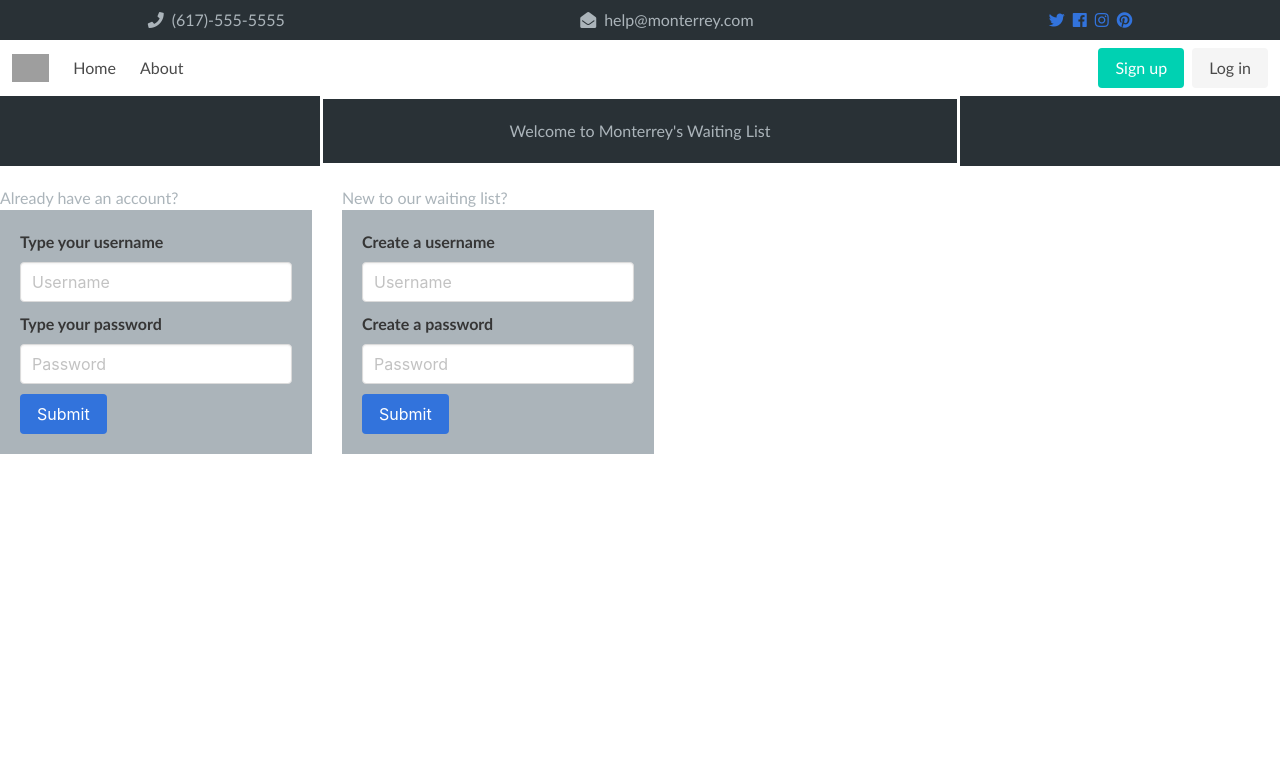
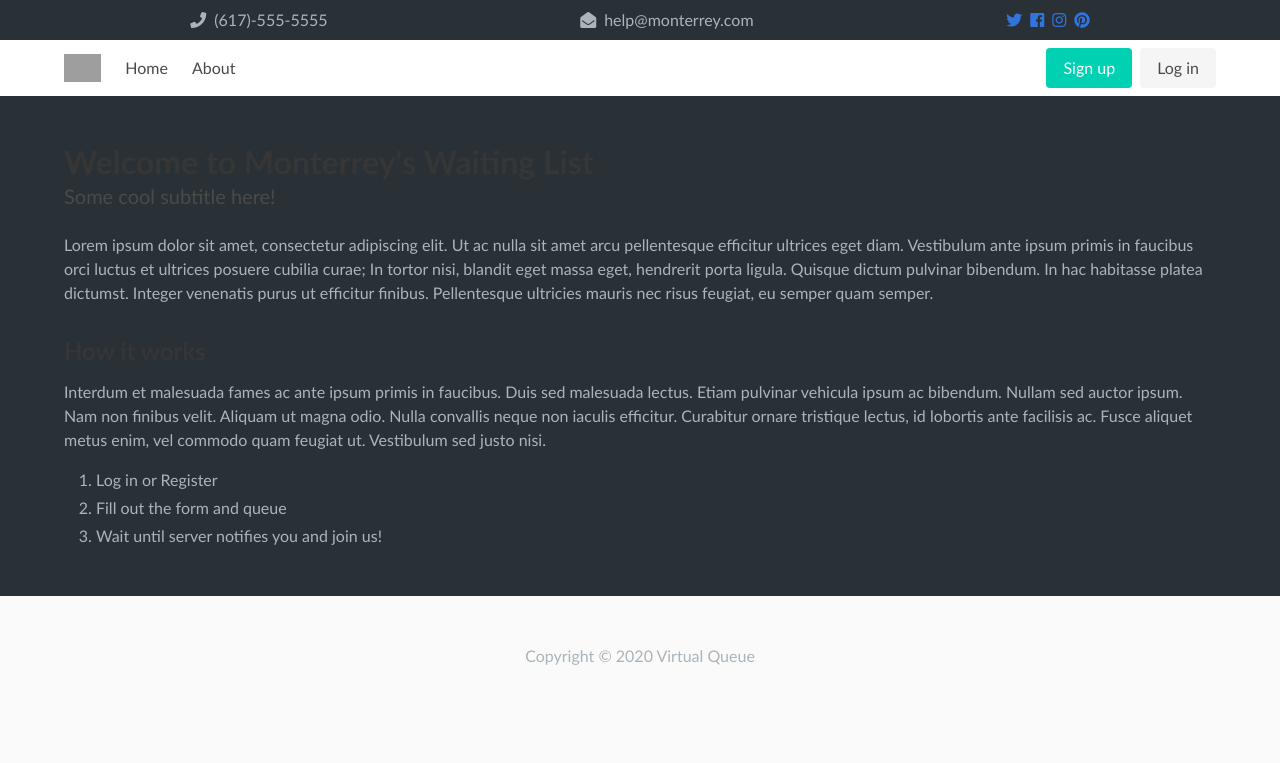
Before and after one commit to hannahgkeel/COMP426Final, a Django app: template templates/pages/index.html in a window 1280 px wide. Shown: the top 763 px of the page. Run offline with Django 3.2, Linux system fonts and the light colour scheme; the template is opened without the code that fills it, so the values that code supplies are empty; grey boxes are pictures that could not be loaded.

Commit message:
Added footer, contained partials, and added dummy text to index/about

```diff
--- a/templates/base.html
+++ b/templates/base.html
@@ -18,9 +18,9 @@
     <!--CSS custom style-->
     <link rel="stylesheet" href="{% static 'css/style.css' %}">
 
-
     <title>Virtual Queue</title>
 </head>
+
 <body>
     <!--load Topbar-->
     {% include 'partials/_topbar.html' %}
@@ -31,8 +31,8 @@
     <!--This is where we output any template that we extend-->
     {% block content %}{% endblock content %}
 
-    <!--load Footer
-    {% include 'partials/_footer.html' %}-->
+    <!--load Footer-->
+    {% include 'partials/_footer.html' %}
 
     <!--JS scripts-->
     <script src="{% static 'js/jquery-3.3.1.min.js' %} "></script>
--- a/templates/pages/index.html
+++ b/templates/pages/index.html
@@ -1,6 +1,41 @@
 {% extends 'base.html' %}
 {% block content %}
-<body>
+
+<section class="section">
+  <div class="container">
+    <h1 class="title">
+      Welcome to Monterrey's Waiting List
+    </h1>
+    <p class="subtitle">
+      Some cool subtitle here!
+    </p>
+
+    <div class="content">
+    <p>Lorem ipsum dolor sit amet, consectetur adipiscing elit.
+    Ut ac nulla sit amet arcu pellentesque efficitur ultrices eget diam. Vestibulum ante
+    ipsum primis in faucibus orci luctus et ultrices posuere cubilia curae; In tortor nisi,
+    blandit eget massa eget, hendrerit porta ligula. Quisque dictum pulvinar bibendum. In
+    hac habitasse platea dictumst. Integer venenatis purus ut efficitur finibus. Pellentesque
+    ultricies mauris nec risus feugiat, eu semper quam semper.</p>
+
+    <h3>
+      How it works
+    </h3>
+    <p>Interdum et malesuada fames ac ante ipsum primis in faucibus. Duis sed malesuada
+    lectus. Etiam pulvinar vehicula ipsum ac bibendum. Nullam sed auctor ipsum. Nam non
+    finibus velit. Aliquam ut magna odio. Nulla convallis neque non iaculis efficitur.
+    Curabitur ornare tristique lectus, id lobortis ante facilisis ac. Fusce aliquet metus
+    enim, vel commodo quam feugiat ut. Vestibulum sed justo nisi.</p>
+    <ol type="1">
+      <li>Log in or Register</li>
+      <li>Fill out the form and queue</li>
+      <li>Wait until server notifies you and join us!</li>
+    </ol>
+    </div>
+  </div>
+</section>
+
+<!--<body>
 <h1 class="center">Welcome to Monterrey's Waiting List</h1>
 <div style="float:left; padding-right:30px;">
 <h2>Already have an account?</h2>
@@ -50,5 +85,5 @@
       </form>
     </div>
 </div>
-</body>
+</body>-->
 {% endblock %}
--- a/templates/partials/_navbar.html
+++ b/templates/partials/_navbar.html
@@ -1,6 +1,7 @@
 {% load static %}
 <!--Navbar-->
-<nav class="navbar bg-primary" role="navigation" aria-label="main navigation">
+<nav class="navbar" role="navigation" aria-label="main navigation">
+  <div class="container">
     <div class="navbar-brand">
       <a class="navbar-item" href="{% url 'index' %}">
         <img src="//static1.squarespace.com/static/5c799777e8ba44691e699c6d/t/5c79987e7817f7d6f1b6ecb7/1602686985703/?format=1500w">
@@ -39,4 +40,5 @@
         </div>
       </div>
     </div>
+  </div>
 </nav>
--- a/templates/partials/_topbar.html
+++ b/templates/partials/_topbar.html
@@ -1,4 +1,4 @@
-<section id="top-bar" class="py-2">
+<section id="top-bar" class="container py-2">
     <div class="level">
         <div class="level-item">
             <i class="fas fa-phone pr-2"></i>
```
Also changed, not shown: templates/pages/about.html (+12 -3 lines). Lines whose indentation alone changed are shown as unchanged.
